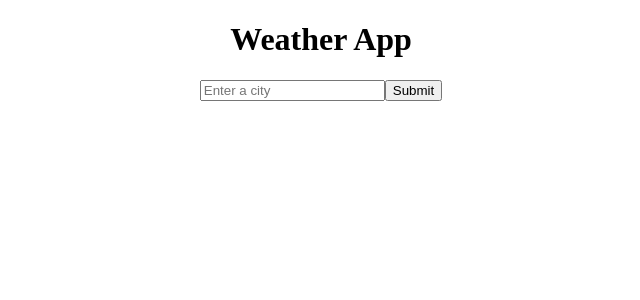
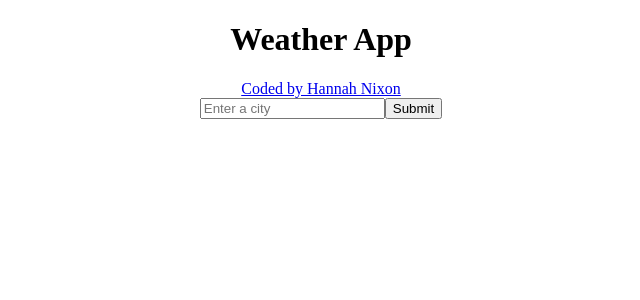
Before and after one commit to hannahmnixon/weather-react, a React (Create React App) app: page / in a window 1280 px wide. Shown: the top 300 px of the page, without its empty margins (319-959 px from the left). Built offline with nearby package versions, Linux system fonts and the light colour scheme.

Commit message:
added git link

```diff
--- a/src/Weather.js
+++ b/src/Weather.js
@@ -35,6 +35,9 @@ export default function App(props) {
   return (
     <div className="App">
       <h1>Weather App</h1>
+      <a href="https://github.com/hannahmnixon/weather-react.git" alt="">
+        Coded by Hannah Nixon
+      </a>
       <form onSubmit={handleSubmit}>
         <input type="text" placeholder="Enter a city" onChange={updateChange} />
         <input type="submit" />
```
